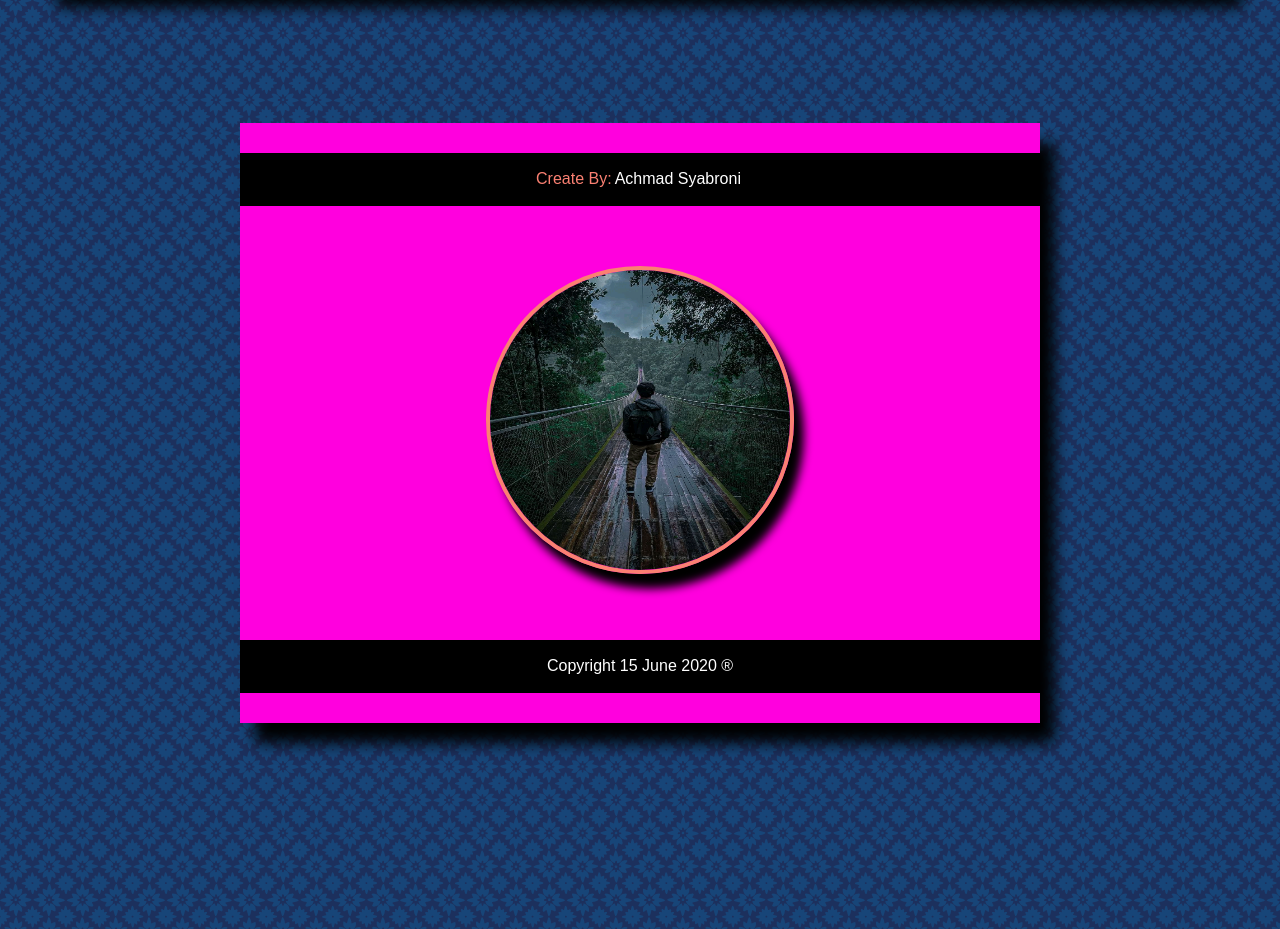
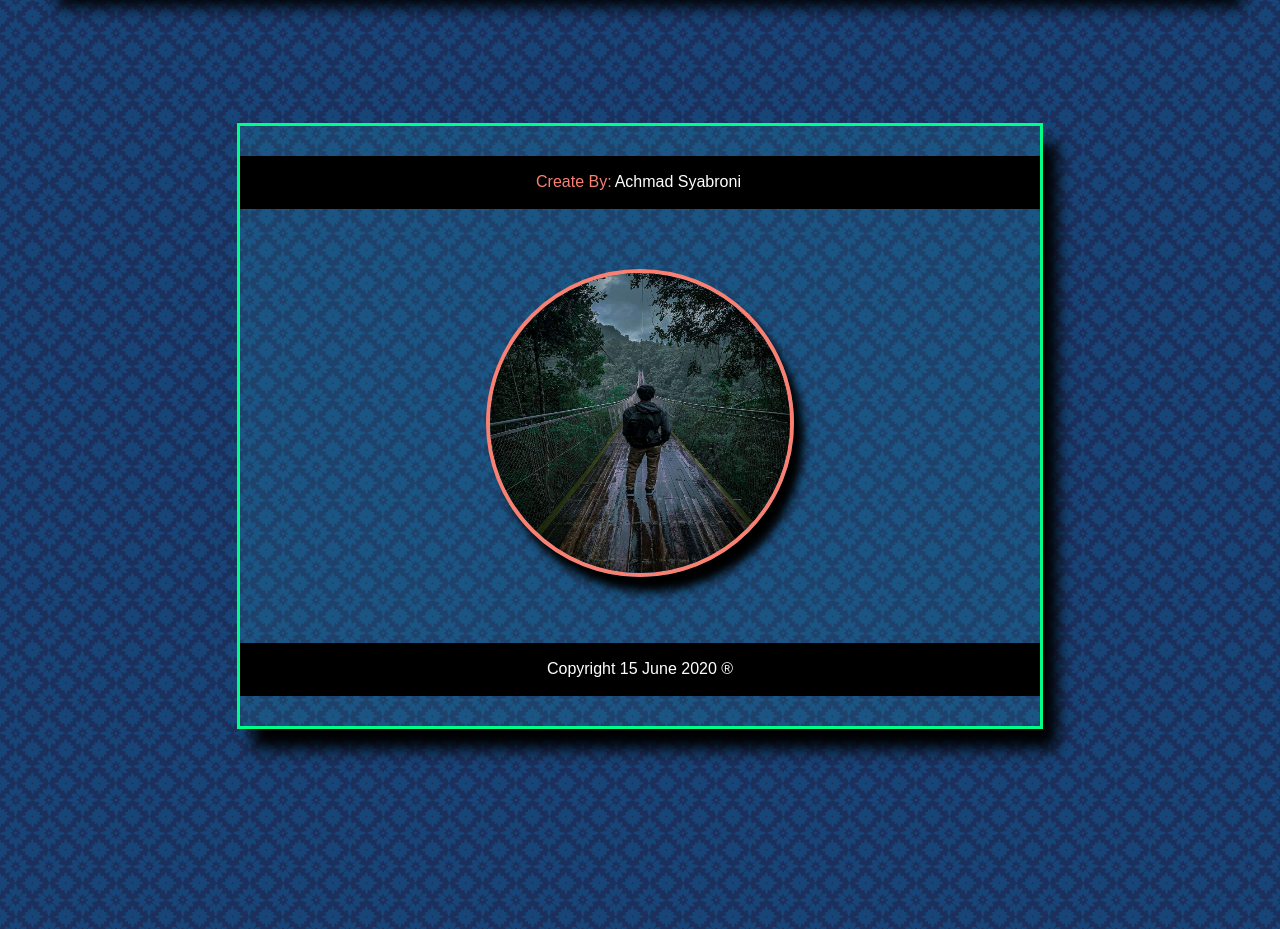
Before and after one commit to coldiacvow/Flexbox_V2, a plain HTML site: page index.html in a window 1280 px wide. Shown: the part 1900-2829 px from the top of the page. Drawn offline with Linux system fonts and the light colour scheme.

Commit message:
new change background color

```diff
--- a/style.css
+++ b/style.css
@@ -195,6 +195,12 @@ body {
 	color: white;
 	}
 
+.container-for {
+	width: 800px;
+	background-color: rgba(52, 219, 235,0.1);
+	border: 3px solid #00FF87;
+	}
+
 .container-for img {
 	width: 300px;
 	height: 300px;
```
